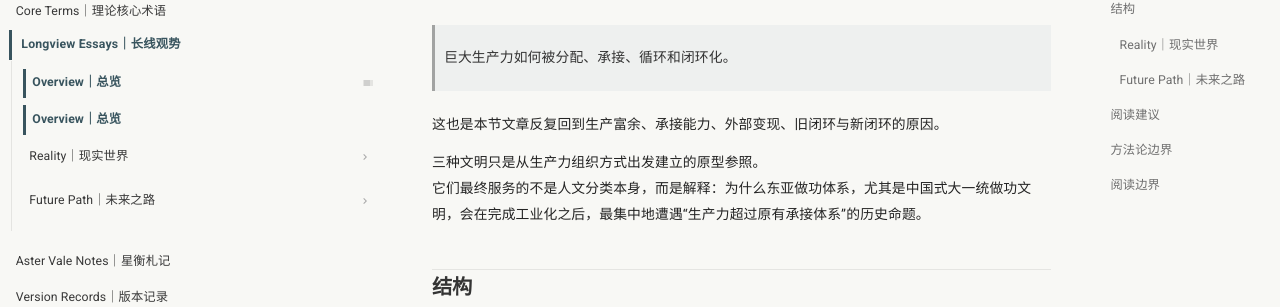
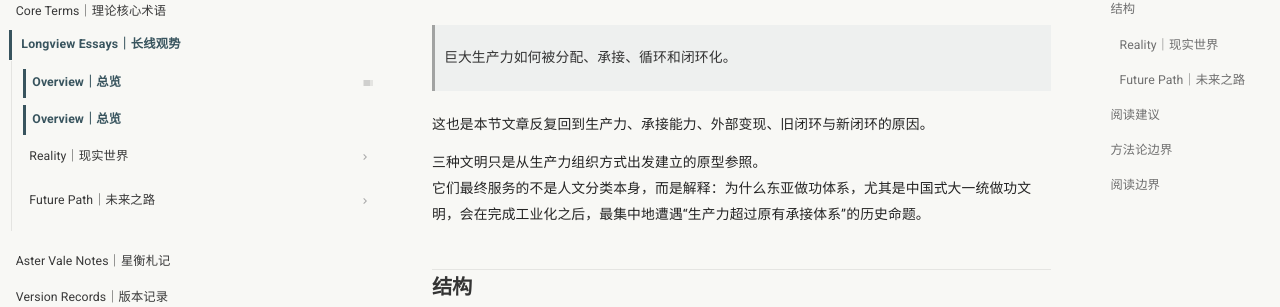
Before and after one commit to guanshi1688/longview-archive, an MkDocs documentation site: the page built from docs/essays/index.md, in a window 1280 px wide and 900 px high, scrolled down 942 px. Shown: the part 144-451 px from the top of the window. Built offline with MkDocs 1.6.1 and Material for MkDocs 9.7.7, drawn with Linux system fonts in a browser that asks for light colours.

Commit message:
Clarify text by updating terminology in index.md
Replaced '生产富余' with '生产力' for clarity in the text.

```diff
--- a/docs/essays/index.md
+++ b/docs/essays/index.md
@@ -29,7 +29,7 @@
 
 > 巨大生产力如何被分配、承接、循环和闭环化。
 
-这也是本节文章反复回到生产富余、承接能力、外部变现、旧闭环与新闭环的原因。
+这也是本节文章反复回到生产力、承接能力、外部变现、旧闭环与新闭环的原因。
 
 三种文明只是从生产力组织方式出发建立的原型参照。
 它们最终服务的不是人文分类本身，而是解释：为什么东亚做功体系，尤其是中国式大一统做功文明，会在完成工业化之后，最集中地遭遇“生产力超过原有承接体系”的历史命题。
```
